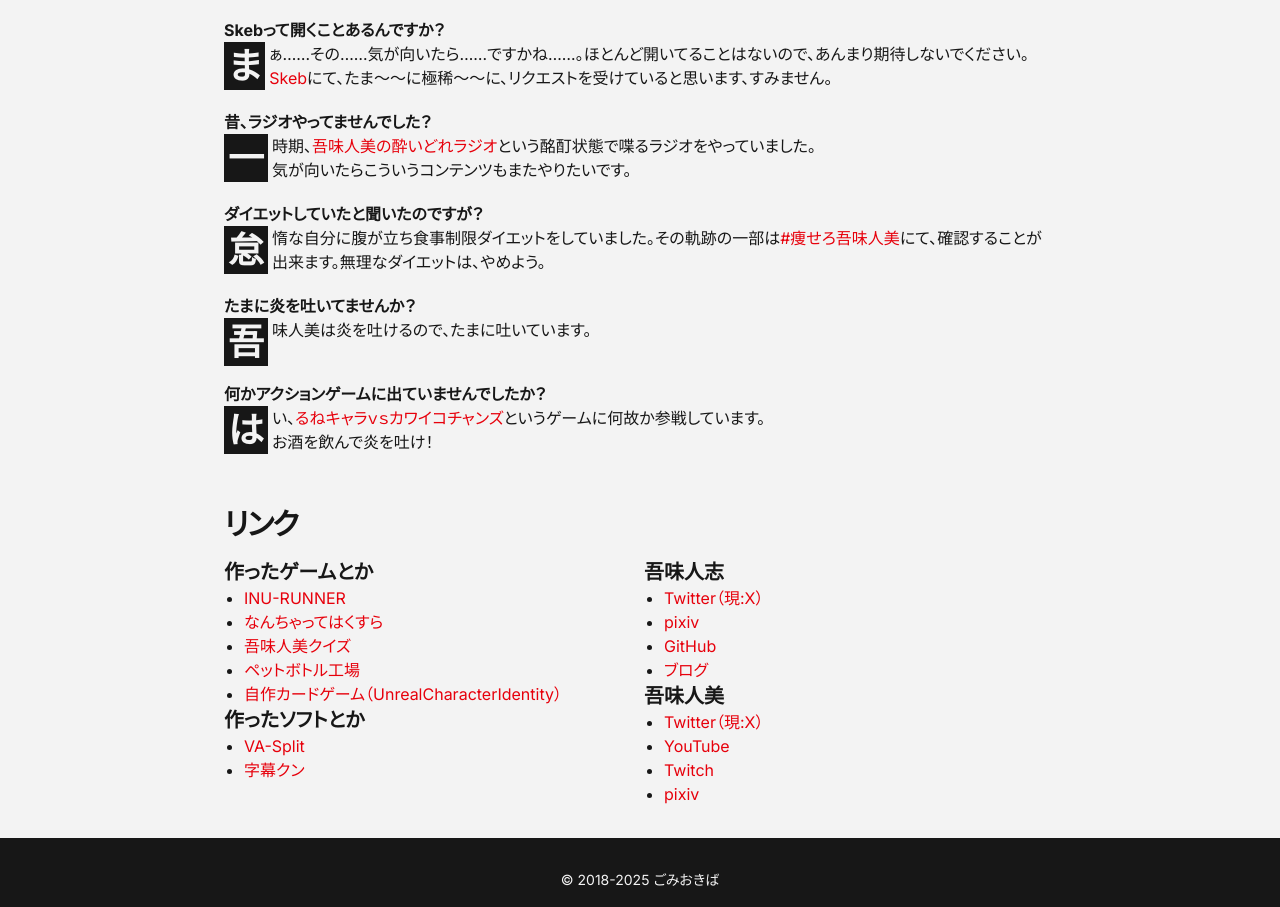
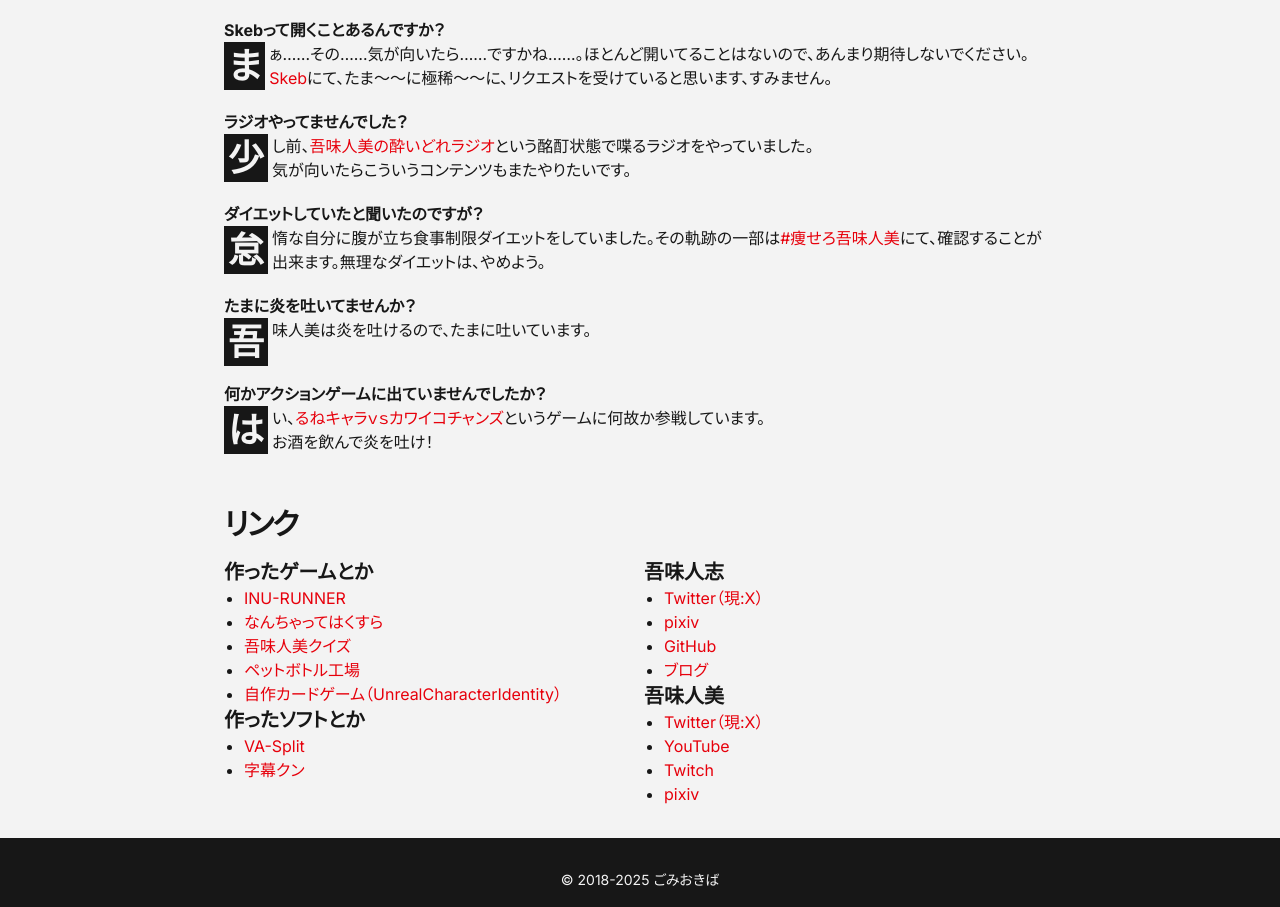
Before and after one commit to gomihitomi/gomiokiba-next, a Next.js app: page / in a window 1280 px wide. Shown: the part 3442-4349 px from the top of the page. Built offline with nearby package versions, Linux system fonts and the light colour scheme.

Commit message:
[fix]FAQの文言微修正

```diff
--- a/src/features/sections/faq.tsx
+++ b/src/features/sections/faq.tsx
@@ -113,10 +113,10 @@ const faqItems = [
     ),
   },
   {
-    question: "昔、ラジオやってませんでした？",
+    question: "ラジオやってませんでした？",
     answer: (
       <>
-        一時期、
+        少し前、
         <Link href="https://gomihitomi.github.io/yoidore/">
           吾味人美の酔いどれラジオ
         </Link>
```
